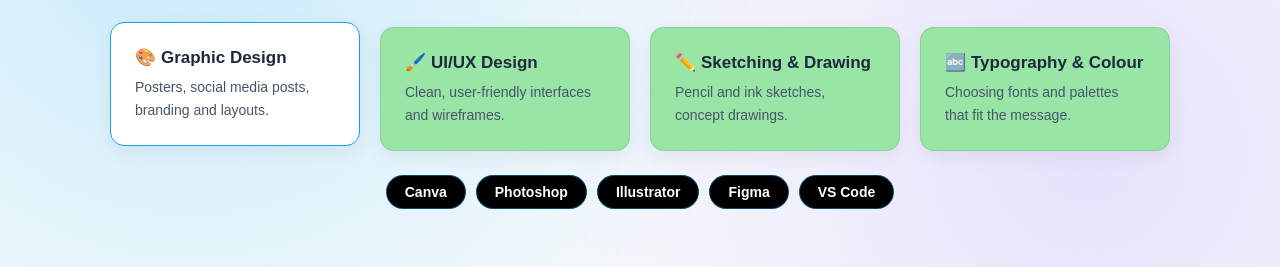
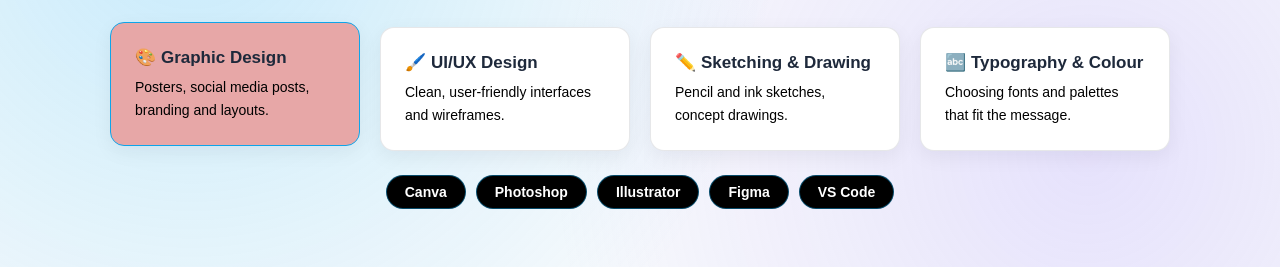
Before and after one commit to Deepak-Lamsal/My-Structured-Portfolio, a plain HTML site: page skills.html in a window 1280 px wide. In both pictures the pointer is over the element 235 px from the left and 1056 px from the top of the page. Shown: the part 967-1234 px from the top of the page. Drawn offline with Linux system fonts and the light colour scheme.

Commit message:
starting of projects sections

```diff
--- a/style.css
+++ b/style.css
@@ -720,7 +720,7 @@ nav a.active {
 
 .skill-card {
     padding: 24px;
-    background: rgb(153, 229, 166);
+    background: rgb(255, 255, 255);
     backdrop-filter: blur(8px);
     -webkit-backdrop-filter: blur(8px);
     border: 1px solid rgba(15, 23, 42, 0.1);
@@ -732,7 +732,7 @@ nav a.active {
 .skill-card:hover {
     transform: translateY(-5px);
     border-color: #0ea5e9;
-    background-color: #ffffff;
+    background-color: #e7a7a7;
 }
 
 .skill-card h3 {
@@ -741,7 +741,7 @@ nav a.active {
 }
 
 .skill-card p {
-    color: #475569;
+    color: #000000;
     font-size: 14px;
     line-height: 1.6;
 }
@@ -886,7 +886,7 @@ nav a.active {
     transform: translateY(-6px);
     border-color: #ff0000;
     box-shadow: 0 12px 28px rgba(14, 165, 233, 0.2);
-    background : #ff0000;
+    background : #fa7c7c;
 }
 
 .tool img {
```
